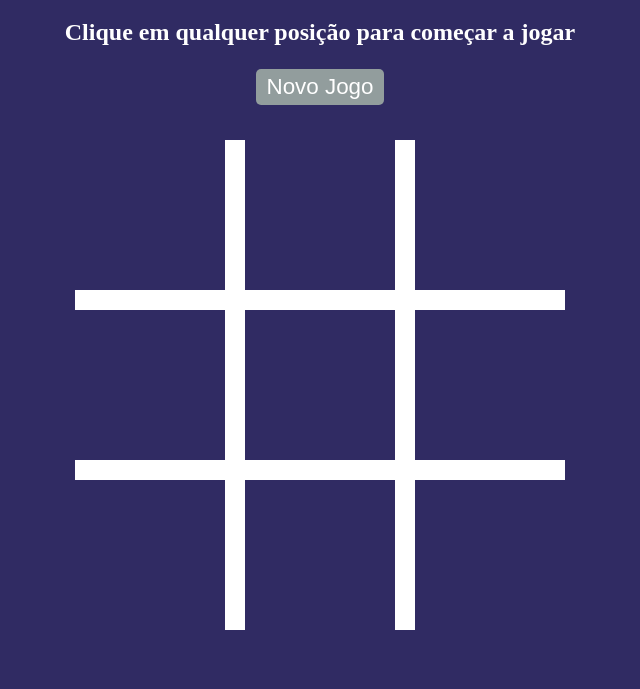
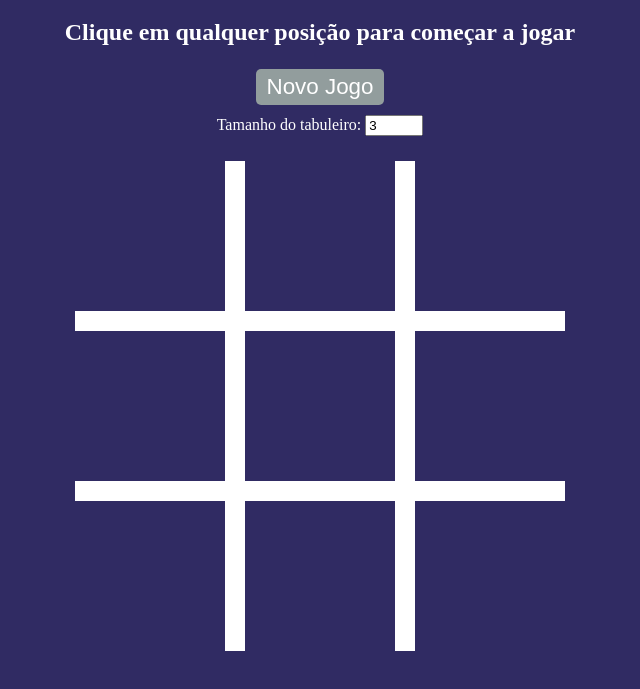
Before and after one commit to darkmoonsk/tic-tac-toe, a plain HTML site: page index.html in a window 1280 px wide. Shown: the part 69-758 px from the top of the page, without its empty margins (320-960 px from the left). Drawn offline with Linux system fonts and the light colour scheme.

Commit message:
Feat: Add tabuleiro dinâmico

```diff
--- a/index.html
+++ b/index.html
@@ -13,9 +13,13 @@
   <h1>Boas vindas ao Jogo da Velha</h1>
   <h2 id="infos">Clique em qualquer posição para começar a jogar</h2>
   <button id="start">Novo Jogo</button>
+  <div>
+    <span>Tamanho do tabuleiro:</span>
+    <input type="number" id="board-size" value="3" min="3" max="5">
+  </div>
   <div id="board">
 
-    <div class="position position-top position-left" line="1" column="1"></div>
+    <!-- <div class="position position-top position-left" line="1" column="1"></div>
     <div class="position position-top" line="1" column="2"></div>
     <div class="position position-top position-right" line="1" column="3"></div>
 
@@ -26,7 +30,7 @@
     <div class="position position-bottom position-left" line="3" column="1"></div>
     <div class="position position-bottom" line="3" column="2"></div>
     <div class="position position-bottom position-right" line="3" column="3"></div>
-  </div>
+  </div> -->
 
   <script src="script.js"></script>
 </body>
--- a/script.js
+++ b/script.js
@@ -169,6 +169,7 @@ class TicTacToeDOM {
 
     initiliaze(game) {
         this.game = game;
+        this.#createBoard();
         this.#makeBoardPlayable();
     }
 
@@ -199,6 +200,30 @@ class TicTacToeDOM {
         }
     }
 
+    #createBoard() {
+        const size = this.game.boardSize;
+        const positions = [];
+        for (let line = 1; line <= size; line++) {
+            for (let column = 1; column <= size; column++) {
+                let classes = "position ";
+                if (line === 1) {
+                    classes += "position-top ";
+                } else if (line === size) {
+                    classes += "position-bottom ";
+                }
+
+                if (column === 1) {
+                    classes += "position-left ";
+                } else if (column === size) {
+                    classes += "position-right ";
+                }
+                positions.push(`<div class="${classes}" line="${line}" column="${column}"></div>`);
+            }
+        }
+        this.board.innerHTML = [...positions].join("");
+        this.board.style.gridTemplateColumns = `repeat(${size}, 1fr)`
+    }
+
     reset() {
         this.game.reset();
         const positions = document.querySelectorAll(".position");
@@ -211,12 +236,24 @@ class TicTacToeDOM {
     const btnStart = document.querySelector("#start");
     const infos = document.querySelector("#infos");
     const board = document.querySelector("#board");
+    const inputBoardSize = document.querySelector("#board-size");
 
-    const game = new TicTacToe(3, new Player("X"), new PlayerAI("O"));
+
     const gameDOM = new TicTacToeDOM(board, infos);
+
+    function newGame(boardSize) {
+        const game = new TicTacToe(boardSize, new Player("X"), new PlayerAI("O"));
+        return game;
+    }
+
     btnStart.addEventListener("click", () => {
         gameDOM.reset();
     });
 
-    gameDOM.initiliaze(game);
+    inputBoardSize.addEventListener("input", () => {
+        let boardSize = +inputBoardSize.value;
+        gameDOM.initiliaze(newGame(boardSize));
+    })
+
+    gameDOM.initiliaze(newGame());
 })();
--- a/style.css
+++ b/style.css
@@ -35,9 +35,13 @@ button:hover {
 
 #board {
     display: grid;
-    grid-template-columns: repeat(3, 1fr);
+    /* grid-template-columns: repeat(3, 1fr); */
     width: min-content;
     padding-top: 25px;
+}
+
+#board-size {
+    width: 50px;
 }
 
 .position {
```
